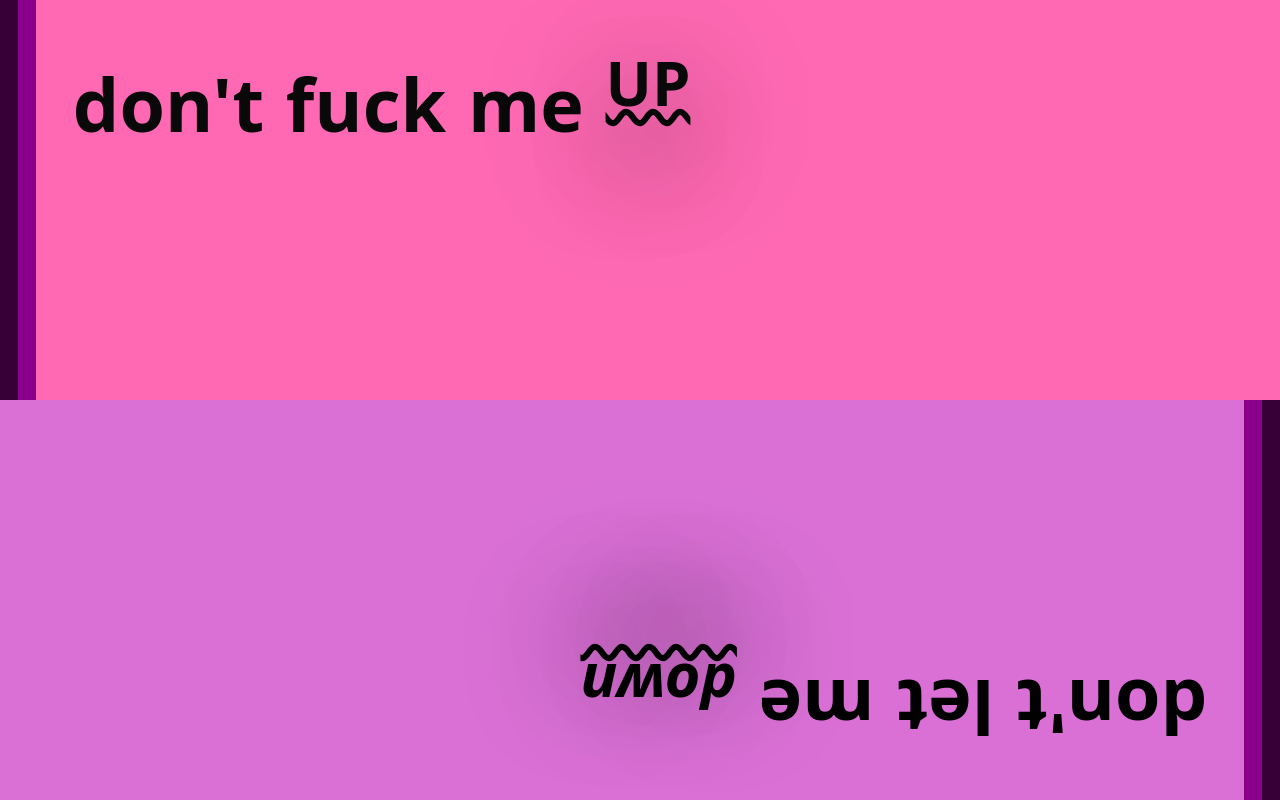
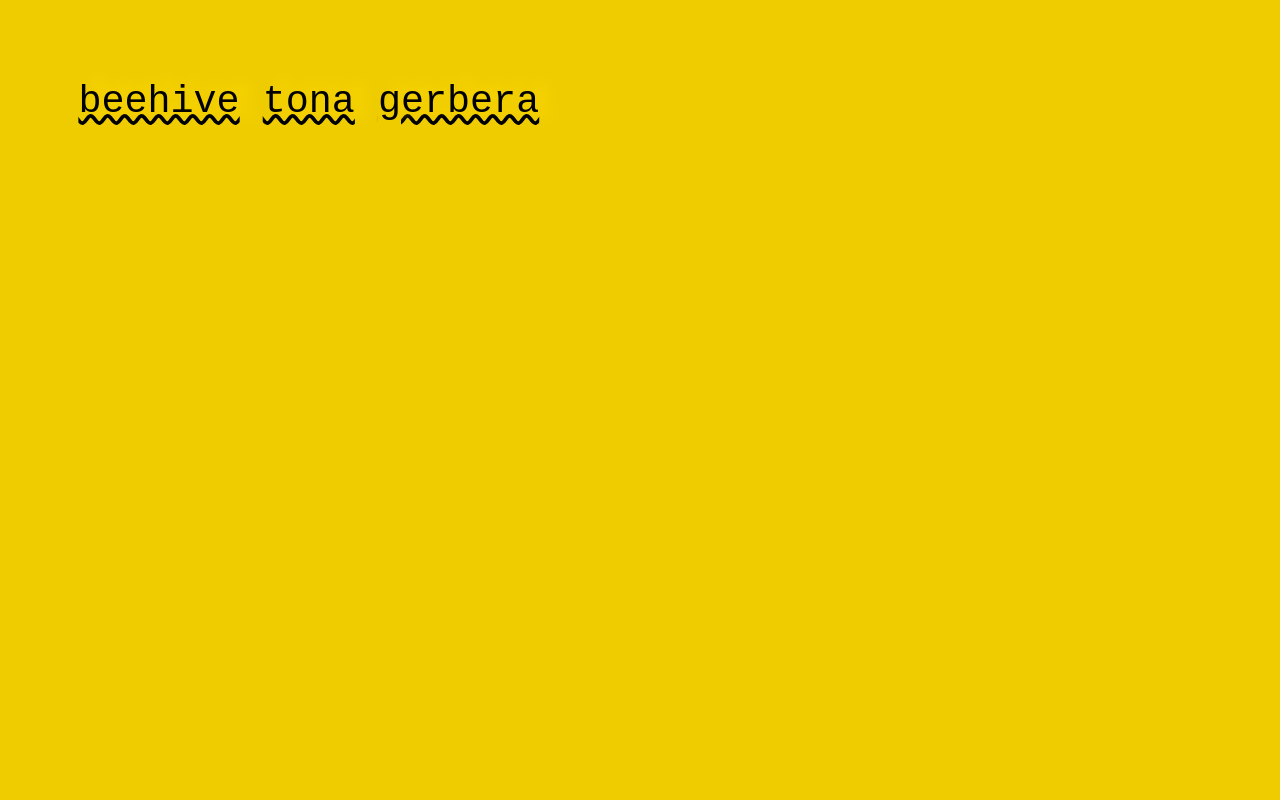
Before and after one commit to webmural/tona, a plain HTML site: page index.html in a window 1280 px wide. Drawn offline with Linux system fonts and the light colour scheme.

Commit message:
#1 buzzzyyx

```diff
--- a/dfmu.css
+++ /dev/null
@@ -1,95 +0,0 @@
-@media (color) {
-  ::selection { background: #010101; color: orangered }
-  .flora :not(.nativa) { color: inherit }
-  .sol.sol { background: orchid; color: #010101 }
-  .luna.luna { background: #090909; color: hotpink }
-  .jugo.jugo { background: hotpink; color: #090909 }
-  .metal.metal { background: seagreen; color: #090909 }
-}
-
-@media (prefers-contrast: more) {
-  .sol.sol { background: plum }
-  .luna.luna { color: pink }
-  .jugo.jugo { background: pink }
-}
-
-:link {
-  text-decoration-style: wavy;
-  text-shadow: 0 1ex 2em;
-  border-radius: 100%;
-}
-
-:focus {
-  outline-color: currentColor;
-  outline-offset: .2ex;
-  outline-style: double;
-  outline-width: .8ex;
-}
-
-.mundo {
-  font-family: system-ui, sans-serif;
-  font-size: calc(1em + 1vw + 1vh);
-  line-height: 1.5;
-}
-
-.cuerpo {
-  box-sizing: border-box;
-  margin: 0;
-  padding: 0;
-  overflow-wrap: break-word;
-}
-
-.capo {
-  font-size: 2rem;
-  font-weight: 600;
-}
-
-.muy {
-  font-style: inherit;
-  text-transform: uppercase;
-  font-weight: bolder;
-}
-
-.vertebra {
-  margin: auto;
-  display: flex;
-  flex-direction: column;
-}
-
-.amor {
-  margin: 0;
-  max-width: 100%;
-  flex-basis: 100%;
-}
-
-.quote {
-  box-sizing: border-box;
-  padding: 1rem;
-  border-left: 1rem groove darkmagenta;
-  display: block;
-  min-height: 50vh;
-  word-spacing: 2pt;
-}
-
-.quote:target {
-  min-height: 100vh;
-}
-
-.espejo  {
-  transform: rotate(180deg);
-}
-
-.curva {
-  border-radius: .2em;
-}
-
-.pad {
-  box-sizing: border-box;
-  padding: 1rem;
-}
-
-.voz {
-  font-size: 0;
-  line-height: 0;
-  margin: 0;
-}
--- a/index.html
+++ b/index.html
@@ -1,27 +1,18 @@
 <!DOCTYPE html>
-<html class="sol flora mundo" lang="en-US">
+<html lang="en-US" class="flora sol">
 <meta charset="utf-8">
-<meta name="theme-color" content="hotpink">
+<title>tona</title>
+<meta name="viewport" content="width=device-width">
+<meta name="description" content="beehive snot beawyrm">
+<meta name=color-scheme content="dark light">
+<meta name=theme-color content="limegreen">
+<link rel="stylesheet" href="snot.css">
+<link rel="license" href="UNLICENSE.txt">
 
-<title>DFMU</title>
-
-<meta name="viewport" content="width=device-width, initial-scale=1">
-<meta name="description" content="Ella Mai fan art">
-<link rel="stylesheet" href="dfmu.css">
-
-<body class="cuerpo">
-
-<article class="vertebra" lang="en-US">
-  <header class="voz">
-    <h1><cite>DFMU</cite></h1>
-    <time datetime="2022">Ella Mai</time>
-  </header>
-  <blockquote aria-label="dfmu" id="dfmu" class="quote capo amor jugo">
-    <a>don't fuck me</a>
-    <sup class="muy"><a href="#dfmu">up</a></sup>
-  </blockquote>
-  <blockquote aria-label="dlmd" id="dlmd" class="quote capo amor espejo">
-    <b>don't let me</b>
-    <sub><a href="#dlmd"><em>down</em></a></sub>
-  </blockquote>
-</article>
+<figure aria-label="warm">
+  <samp>
+    <a href="https://webmural.com/bee">beehive</a>
+    <a href="https://webmural.com/snot">tona</a>
+    <a href="https://webmural.com/gerbera">gerbera</a>
+  </samp>
+</figure>
--- /dev/null
+++ b/snot.css
@@ -0,0 +1,71 @@
+@media (color) {
+  ::selection { background: #010101; color: orangered }
+  .flora :not(.nativa) { color: inherit }
+  .sol.sol { background: #ec0; color: #010101 }
+  .luna.luna { background: #090909; color: hotpink }
+  .jugo.jugo { background: hotpink; color: #090909 }
+  .metal.metal { background: limegreen; color: #090909 }
+  :any-link { color: inherit }
+  .sol a { text-shadow: 1vw -1vh 1vmax gold }
+  .luna a { text-shadow: -1vw 1vh 1vmax salmon }
+  .jugo a { text-shadow: -1vw 1vh 1vmax deeppink }
+  .metal a { text-shadow: 1vw -1vh 1vmax lime }
+}
+
+@media (prefers-contrast: more) {
+  .sol.sol { background: plum }
+  .luna.luna { color: pink }
+  .jugo.jugo { background: pink }
+}
+
+:any-link {
+  text-decoration-style: wavy;
+  border-radius: 100%;
+}
+
+:focus {
+  outline-color: currentColor;
+  outline-offset: .2ex;
+  outline-style: double;
+  outline-width: .8ex;
+}
+
+html {
+  font-family: sans-serif;
+  font-size: max(3ex, 3vmax);
+}
+
+body {
+  padding: 1em;
+  display: flex;
+  flex-flow: column;
+  margin: auto;
+}
+
+article {
+  line-height: 1.6;
+}
+
+menu {
+  padding: 0;
+  list-style: none;
+}
+
+.espejo  {
+  transform: rotate(180deg);
+}
+
+.curva {
+  border-radius: .2em;
+}
+
+.pad {
+  box-sizing: border-box;
+  padding: 1rem;
+}
+
+.voz {
+  font-size: 0;
+  line-height: 0;
+  margin: 0;
+}
```
